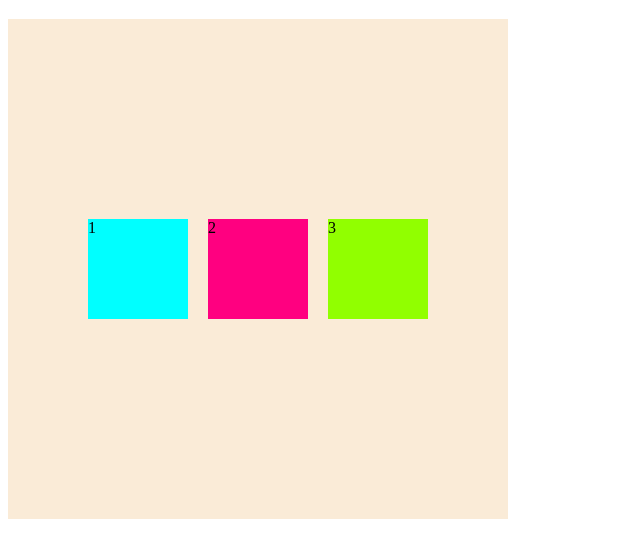
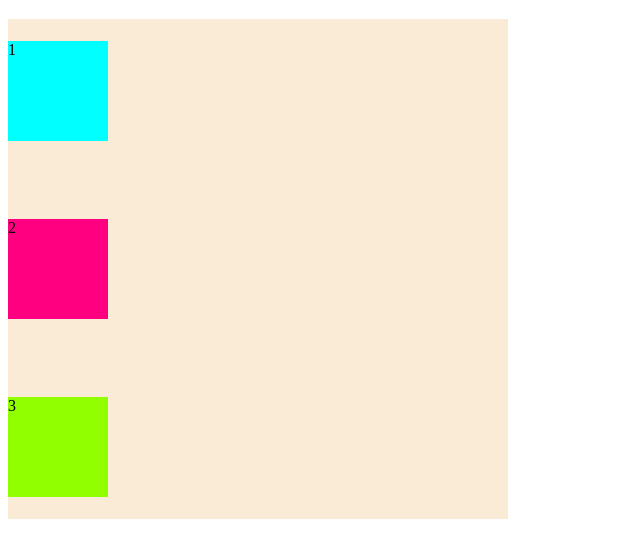
Before and after one commit to Queirozga/html-css, a plain HTML site: page Treinando - Brincando/flexbox/index.html in a window 1280 px wide. Shown: the part 61-618 px from the top of the page, without its empty margins (0-640 px from the left). Drawn offline with Linux system fonts and the light colour scheme.

Commit message:
brinquei

```diff
--- a/Treinando - Brincando/flexbox/style.css
+++ b/Treinando - Brincando/flexbox/style.css
@@ -21,8 +21,9 @@
     width:500px;
     height: 500px;
     display: flex;
-    flex-flow: row wrap;
+    flex-direction: column;
+    align-items: start;
     justify-content: center;
-    align-items: center;
-    gap: 20px;
+    gap: 78px;
+    flex-wrap: wrap;
 }
```
